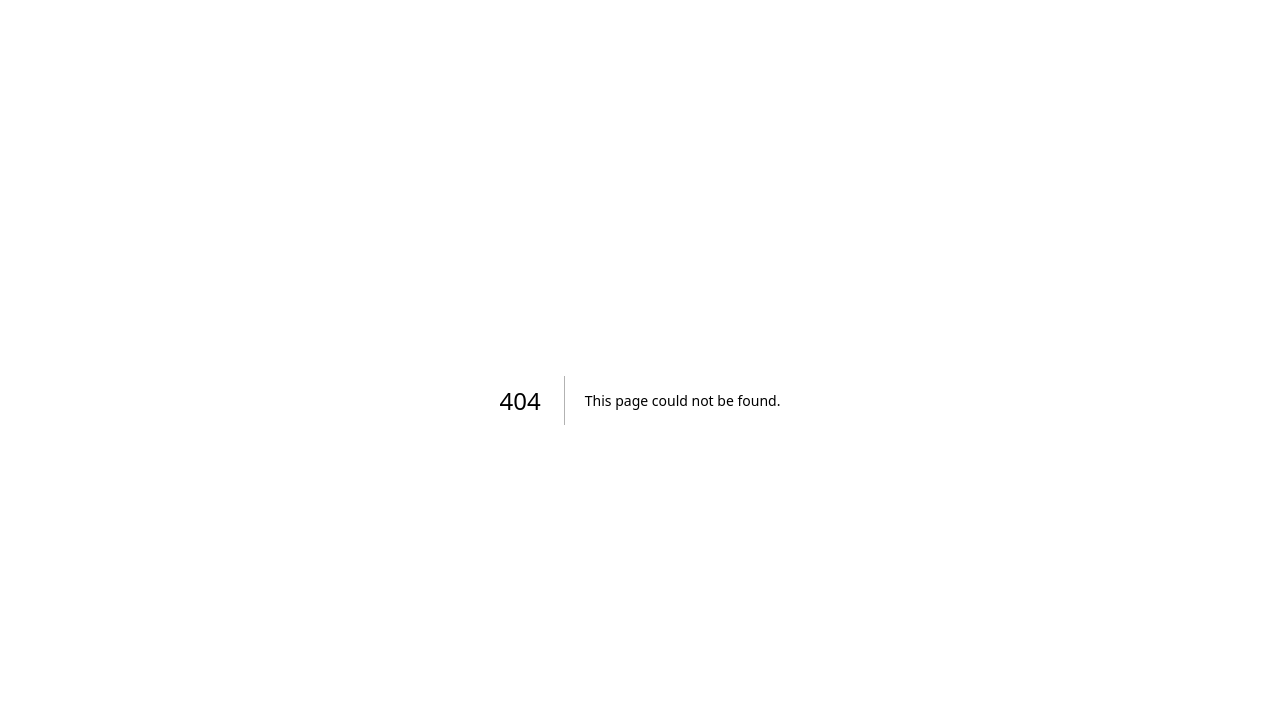
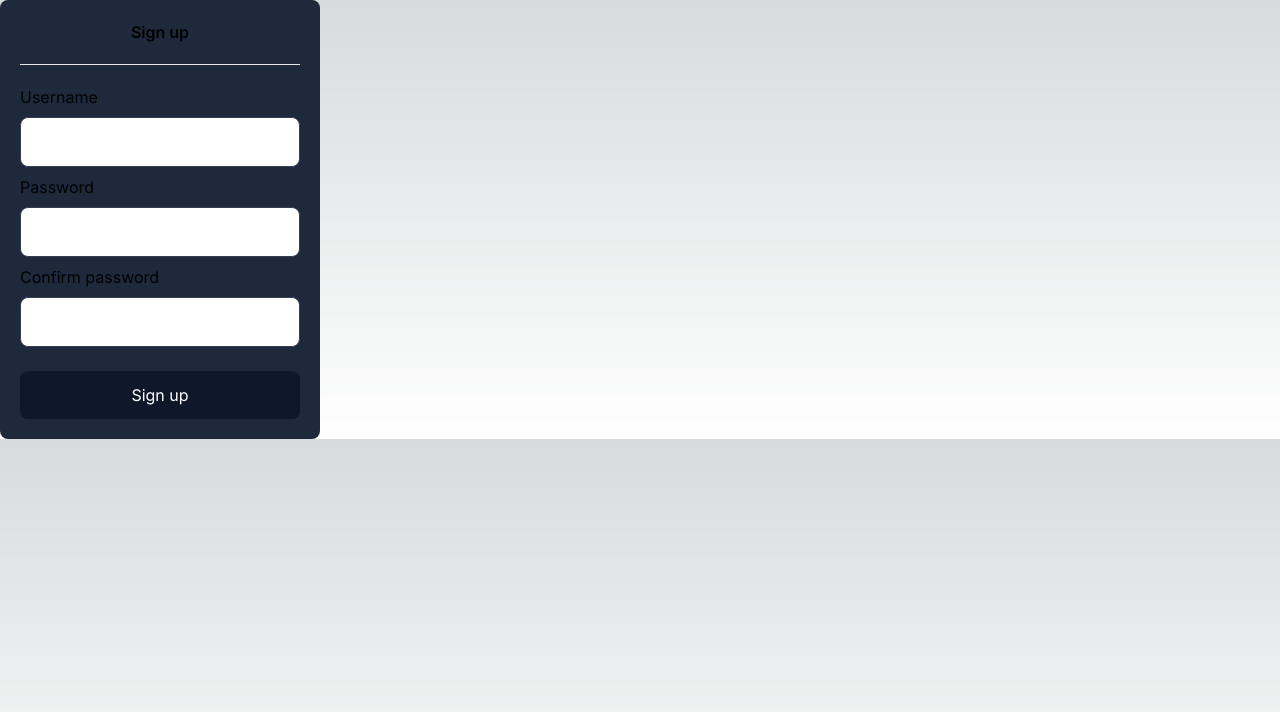
Before and after one commit to ssmirnovacode/my-twitter, a Next.js app: page /signup in a window 1280 px wide. Before the commit this address had no page. Shown: the top 712 px of the page. Built offline with nearby package versions, Linux system fonts and the light colour scheme.

Commit message:
Form refactored to work with both login and signup

```diff
--- a/app/(public)/signin/page.tsx
+++ b/app/(public)/signin/page.tsx
@@ -1,9 +1,10 @@
-import Form from "./form";
+import Form from "@/app/components/Form";
+import { LOGIN } from "@/utils/constants";
 
 export default function SignIn() {
   return (
     <div>
-      <Form />
+      <Form endpoint={LOGIN} />
     </div>
   );
 }
--- /dev/null
+++ b/app/(public)/signup/page.tsx
@@ -0,0 +1,10 @@
+import Form from "@/app/components/Form";
+import { SIGNUP } from "@/utils/constants";
+
+export default async function Signup() {
+  return (
+    <div>
+      <Form endpoint={SIGNUP} />
+    </div>
+  );
+}
--- a/app/api/login/route.ts
+++ b/app/api/login/route.ts
@@ -24,7 +24,10 @@ export async function POST(req: Request) {
     .setExpirationTime("2w")
     .sign(new TextEncoder().encode("my-jwt-secret"));
 
-  const response = NextResponse.json({ msg: "Login successful" });
+  const response = NextResponse.json(
+    { msg: "Login successful" },
+    { status: 200 }
+  );
   //preventing cross-site request forgery
   response.cookies.set("jwt", token, {
     sameSite: "strict",
--- a/app/api/signup/route.ts
+++ b/app/api/signup/route.ts
@@ -20,5 +20,5 @@ export async function POST(req: Request) {
     hash,
   ]);
 
-  return NextResponse.json({ msg: "Registration completed!" });
+  return NextResponse.json({ msg: "Registration completed!" }, { status: 201 });
 }
--- a/app/(public)/signin/form.tsx
+++ b/app/components/Form.tsx
@@ -1,16 +1,32 @@
 "use client";
 import { useRouter } from "next/navigation";
 import { FormEvent, useState } from "react";
+import { FormEndpoint } from "@/types";
+import { SIGNUP } from "@/utils/constants";
 
-export default function Form() {
+export default function Form({ endpoint }: { endpoint: FormEndpoint }) {
   const router = useRouter();
 
   const [username, setUsername] = useState<undefined | string>("");
   const [password, setPassword] = useState<undefined | string>("");
+  const [confirmPassword, setConfirmPassword] = useState<undefined | string>(
+    ""
+  );
+
+  const [errors, setErrors] = useState<string[]>([]);
 
   async function handleSubmit(e: FormEvent) {
     e.preventDefault();
-    const res = await fetch("api/login", {
+
+    setErrors([]);
+
+    if (endpoint === SIGNUP && password !== confirmPassword) {
+      errors.push("Passwords don't match!");
+      alert("Passwords don't match!");
+      return;
+    }
+
+    const res = await fetch(`/api/${endpoint}`, {
       method: "POST",
       body: JSON.stringify({ username, password }),
       headers: {
@@ -18,9 +34,15 @@ export default function Form() {
       },
     });
 
-    if (res.ok) router.push("/feed");
-    else alert("log in failed!");
+    if (res.ok) {
+      setUsername("");
+      setPassword("");
+      setConfirmPassword("");
+      endpoint === SIGNUP ? router.push("/signin") : router.push("/feed");
+    } else alert("Form submission failed!");
   }
+
+  const CTA = endpoint === SIGNUP ? "Sign up" : "Log in";
 
   return (
     <form
@@ -28,7 +50,7 @@ export default function Form() {
       className="flex flex-col gap-2 p-5 max-w-xs w-full bg-slate-800 rounded-lg"
     >
       <div className="text-center">
-        <h3 className="font-semibold">Sign in form</h3>
+        <h3 className="font-semibold">{CTA}</h3>
       </div>
       <div className="my-3">
         <hr />
@@ -56,11 +78,24 @@ export default function Form() {
             required
           />
         </div>
+        {endpoint === SIGNUP && (
+          <div className="flex flex-col gap-2">
+            <label htmlFor="confirmPassword">Confirm password</label>
+            <input
+              className="text-black p-3 border border-slate-700 rounded-lg"
+              id="confirmPassword"
+              type="password"
+              value={confirmPassword}
+              onChange={(e) => setConfirmPassword(e.target.value)}
+              required
+            />
+          </div>
+        )}
         <button
           className="mt-4 bg-slate-900 text-white p-3 rounded-lg w-full"
           type="submit"
         >
-          Sign in
+          {CTA}
         </button>
       </div>
     </form>
--- /dev/null
+++ b/types/index.ts
@@ -0,0 +1 @@
+export type FormEndpoint = "signup" | "login";
--- /dev/null
+++ b/utils/constants.ts
@@ -0,0 +1,2 @@
+export const SIGNUP = "signup";
+export const LOGIN = "login";
```
